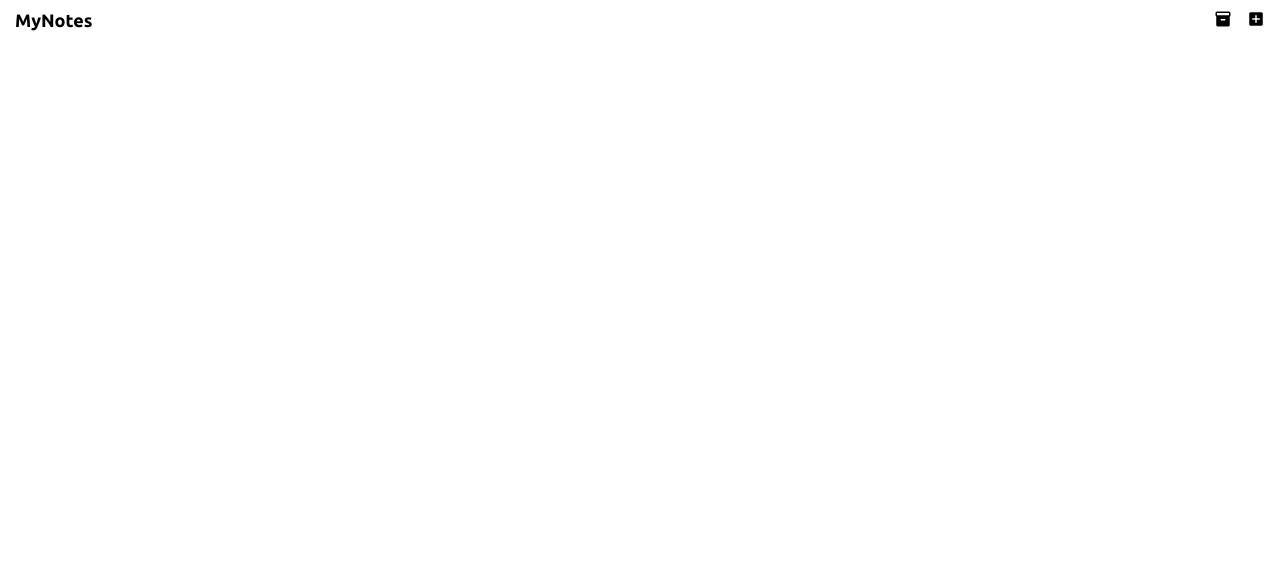
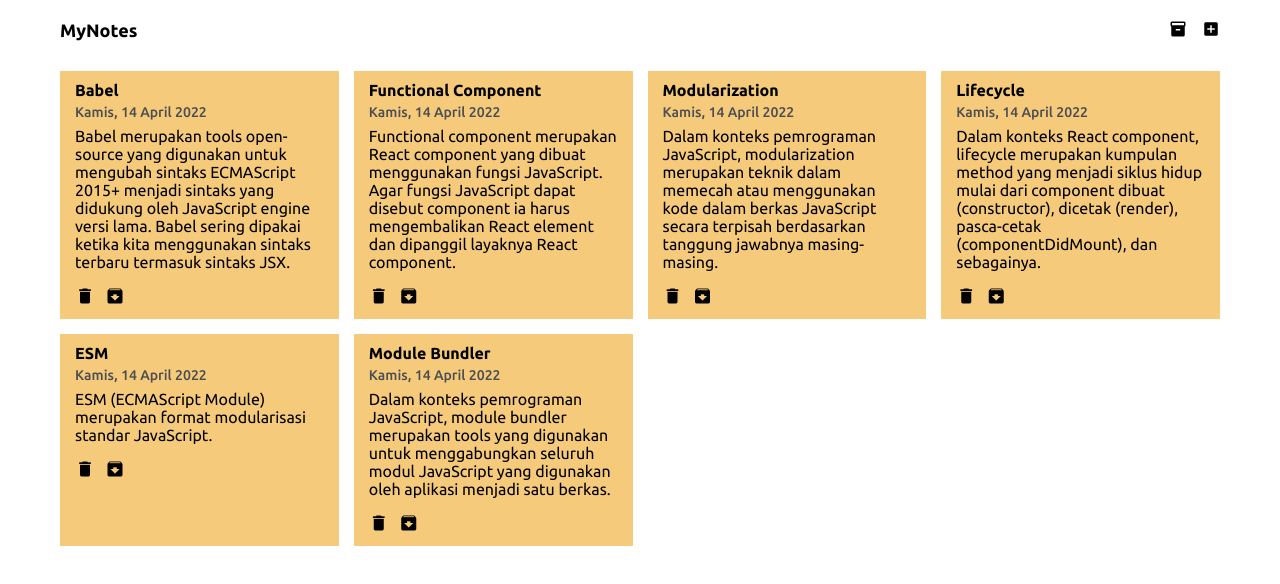
Before and after one commit to vrizas/mynotes, a React app: page / in a window 1280 px wide. Built offline with nearby package versions, Linux system fonts and the light colour scheme.

Commit message:
create main content

```diff
--- /dev/null
+++ b/src/components/MainContent.js
@@ -0,0 +1,12 @@
+import React from 'react';
+import NoteList from './NoteList';
+
+function MainContent({ notes }) {
+ return (
+   <main>
+      <NoteList notes={notes} />
+   </main>
+ );
+}
+
+export default MainContent;
--- /dev/null
+++ b/src/components/NoteItemAction.js
@@ -0,0 +1,16 @@
+import React from 'react';
+
+function NoteItemAction({ id }) {
+ return (
+   <div className="note-item__action">
+     <button className="note-item__delete-button">
+        <span class="material-icons icon">delete</span>
+     </button>
+     <button className="note-item__archive-button">
+        <span class="material-icons icon">archive</span>
+     </button>
+   </div>
+ );
+}
+
+export default NoteItemAction;
--- /dev/null
+++ b/src/components/NoteItemBody.js
@@ -0,0 +1,11 @@
+import React from 'react';
+
+function NoteItemBody({ body }) {
+ return (
+   <div className="note-item__body">
+     <p className="note-item__body-content">{body}</p>
+   </div>
+ );
+}
+
+export default NoteItemBody;
--- /dev/null
+++ b/src/components/NoteItemHeader.js
@@ -0,0 +1,13 @@
+import React from 'react';
+import { showFormattedDate } from '../utils';
+
+function NoteItemHeader({ title, createdAt }) {
+ return (
+   <div className="note-item__header">
+     <h3 className="note-item__title">{title}</h3>
+     <p className="note-item__date">{showFormattedDate(createdAt)}</p>
+   </div>
+ );
+}
+
+export default NoteItemHeader;
--- /dev/null
+++ b/src/components/NoteList.js
@@ -0,0 +1,16 @@
+import React from 'react';
+import NoteItem from './Noteitem';
+
+function NoteList({ notes }) {
+  return (
+    <div className="note-list">
+      {
+        notes.map(note => (
+          <NoteItem key={note.id} {...note} />
+        ))
+      }
+    </div>
+  );
+}
+
+export default NoteList;
--- /dev/null
+++ b/src/components/Noteitem.js
@@ -0,0 +1,16 @@
+import React from 'react';
+import NoteItemAction from './NoteItemAction';
+import NoteItemBody from './NoteItemBody';
+import NoteItemHeader from './NoteItemHeader';
+
+function NoteItem({ id, title, body, createdAt, archived }) {
+ return (
+   <div className="note-item">
+     <NoteItemHeader title={title} createdAt={createdAt} />
+     <NoteItemBody body={body} />
+     <NoteItemAction id={id} />
+   </div>
+ );
+}
+
+export default NoteItem;
--- a/src/components/NotesApp.js
+++ b/src/components/NotesApp.js
@@ -1,11 +1,22 @@
 import React from 'react';
 import HeaderBar from './HeaderBar';
+import MainContent from './MainContent';
+import { getInitialData } from '../utils'
 
 class ContactApp extends React.Component {
+  constructor(props) {
+    super(props);
+
+      this.state = {
+        notes: getInitialData()
+      }
+  }
+
   render() {
     return (
       <div id="app">
         <HeaderBar />
+        <MainContent notes={this.state.notes} />
       </div>
     );
   }
--- a/src/styles/style.css
+++ b/src/styles/style.css
@@ -8,6 +8,10 @@
   --fw-reg: 400;
   --fw-md: 500;
   --fw-bold: 700;
+
+  --black: #000;
+  --primary: #F5CA7B;
+  --secondary: #4C4E52;
 }
 
 body {
@@ -39,3 +43,89 @@ header nav {
 header nav .icon {
   font-size: 18px;
 }
+
+main {
+  padding: 10px 15px;
+}
+
+main .note-list {
+  display: grid;
+  grid-template-columns: repeat(1, 1fr);
+  gap: 15px;
+}
+
+main .note-item {
+  background-color: var(--primary);
+  padding: 10px 15px;
+  font-size: 16px;
+}
+
+main .note-item__header {
+  margin-bottom: 7px;
+}
+
+main .note-item__title {
+  font-size: 16px;
+  margin-bottom: 5px;
+}
+
+main .note-item__date {
+  font-size: 14px;
+  font-weight: var(--fw-md);
+  color: var(--secondary);
+}
+
+main .note-item__body {
+  margin-bottom: 15px;
+}
+
+/* main .note-item__body-content {
+  display: -webkit-box;
+  -webkit-line-clamp: 3;
+  -webkit-box-orient: vertical;
+  overflow: hidden;
+  text-overflow: ellipsis;
+} */
+
+main .note-item__action {
+  display: flex;
+  gap: 10px;
+}
+
+main .note-item__action .icon {
+  font-size: 20px;
+}
+
+@media screen and (min-width: 500px) {
+  main .note-list {
+    grid-template-columns: repeat(2, 1fr);
+  }
+}
+
+@media screen and (min-width: 768px) {
+  main .note-list {
+    grid-template-columns: repeat(3, 1fr);
+  }
+}
+
+@media screen and (min-width: 1024px) {
+  header {
+    padding: 20px 60px;
+  }
+
+  main {
+    padding: 10px 60px;
+  }
+}
+
+@media screen and (min-width: 1280px) {
+  main .note-list {
+    grid-template-columns: repeat(4, 1fr);
+  }
+}
+
+@media screen and (min-width: 1536px) {
+  main .note-list {
+    grid-template-columns: repeat(5, 1fr);
+  }
+}
```
